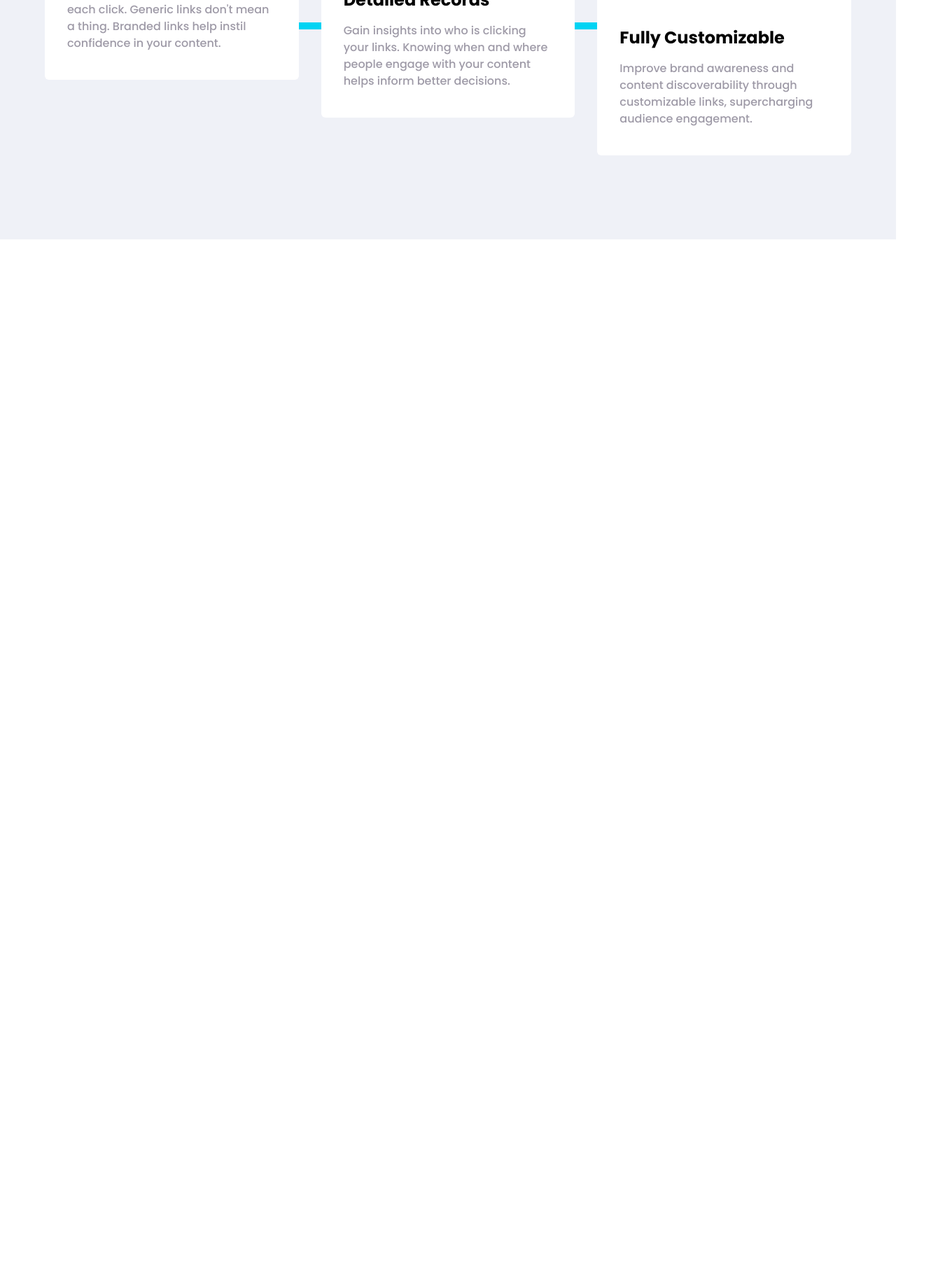
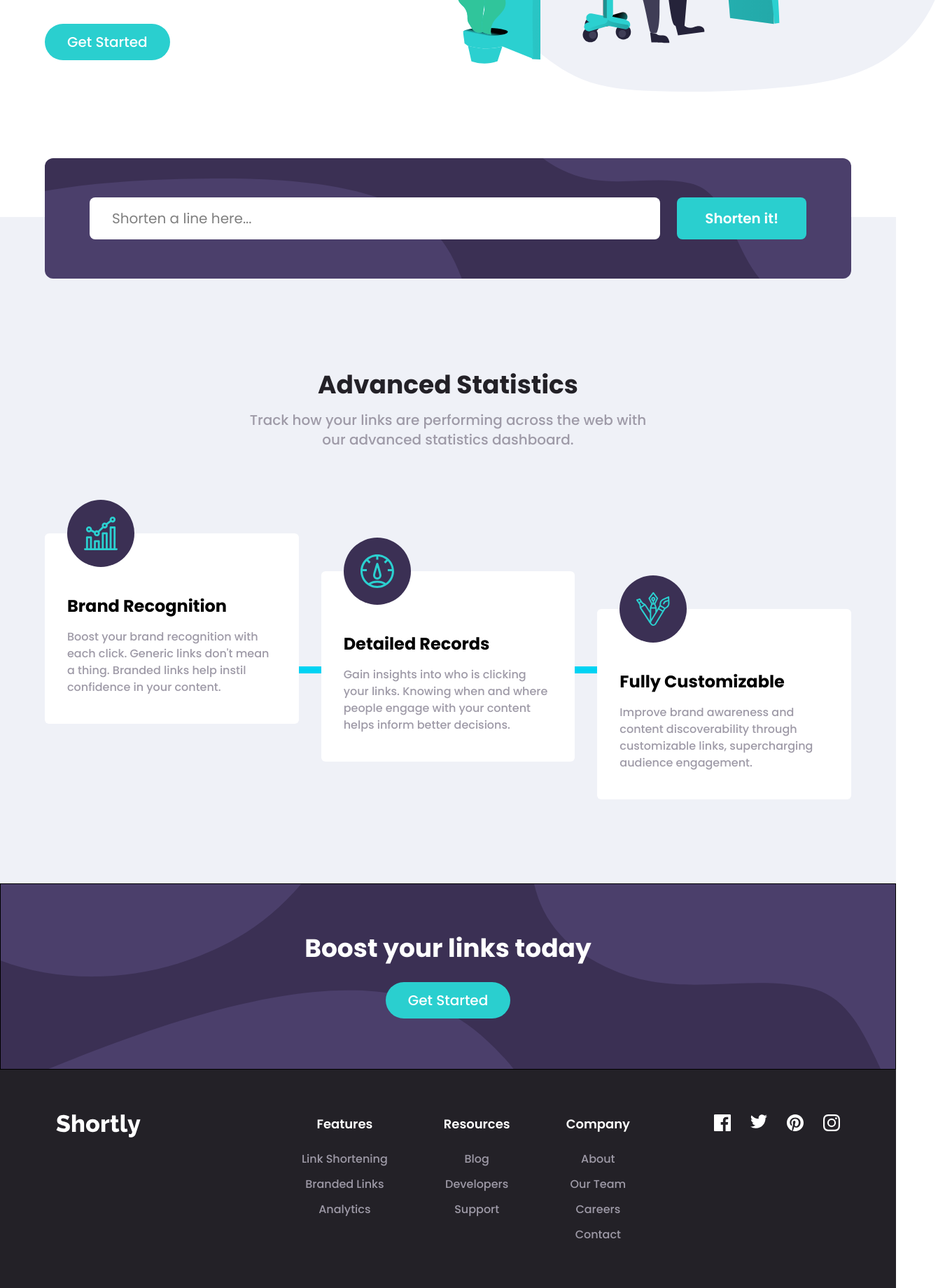
Before and after one commit to preetpalsinghkanda/URL-Shorter, a React (Vite) app: page / in a window 1280 px wide. Shown: the part 522-2362 px from the top of the page at 70% size, 1360 px wide, since content can reach past the window. Before the commit the page ends 952 px from the top, so only its background shows below. Built offline with nearby package versions, Linux system fonts and the light colour scheme.

Commit message:
maked footer and promo component responsive

```diff
--- a/src/App.css
+++ b/src/App.css
@@ -18,7 +18,11 @@
 @media(max-width:640px){
 
     .shorten{
-        background-image: url('/src/assets//bg-shorten-mobile.svg');
+        background-image: url('/src/assets/bg-shorten-mobile.svg');
+    }
+
+    .promo{
+        background-image: url('/src/assets/bg-boost-mobile.svg');
     }
 
 }
--- a/src/App.jsx
+++ b/src/App.jsx
@@ -11,7 +11,7 @@ const App = () => {
   return (
    <div className="flex items-center flex-col">
 
-  {/* <div className="px-6 w-full">
+  <div className="px-6 w-full">
     <NavBar />
   </div>
 
@@ -21,13 +21,14 @@ const App = () => {
 
 <div className="px-6 w-full">
 <Link/>
-</div> */}
+</div>
 
 
  <div className=" w-full">
 
     <AdvancedStatisticsFull />
-    {/* <Promo />  */}
+     <Promo />
+     <Footer/>
   </div>
 
 </div>
--- a/src/Components/AdvancedStatisticsFull.jsx
+++ b/src/Components/AdvancedStatisticsFull.jsx
@@ -6,7 +6,7 @@ import brandRecognition from "../assets/icon-brand-recognition.svg";
 
 const AdvancedStatisticsFull = () => {
   return (
-    <div className="pt-55 relative bottom-22 pb-30 w-full items-center flex justify-center bg-[#EFF1F7] ">
+    <div className="pt-55 pb-30 w-full items-center flex justify-center bg-[#EFF1F7] ">
       <div className=" max-w-6xl w-full mx-auto flex gap-30 flex-col items-center ">
         <div className="text-center flex gap-4 flex-col">
           <h2 className="lg:text-4xl text-3xl font-[700] text-[#232127]">
--- a/src/Components/Footer.jsx
+++ b/src/Components/Footer.jsx
@@ -7,12 +7,12 @@ import instagram from "../assets/icon-instagram.svg";
 
 const Footer = () => {
   return (
-    <div className=" bg-[#232127] w-full">
-      <div className="min-w-6xl max-w-6xl  mx-auto py-16 items-start text-white justify-between flex">
+    <div className=" bg-[#232127] w-full ">
+      <div className="w-full items-center px-4 flex-col lg:gap-0 gap-14 max-w-6xl  mx-auto py-16 lg:items-start text-white justify-between flex lg:flex-row">
         <img src={logo} alt="" className="brightness-0 invert" />
 
-        <div className="flex gap-30">
-          <div className="flex gap-20">
+        <div className="flex lg:gap-30 gap-15 md:flex-row flex-col">
+          <div className="flex lg:gap-20 gap-12 sm:flex-row flex-col text-center">
             <div className="flex flex-col gap-6">
               <h6 className="text-lg font-semibold">Features</h6>
               <div className="flex flex-col gap-3 text-[#9e9aa7] font-[500]">
@@ -41,7 +41,7 @@ const Footer = () => {
             </div>
           </div>
 
-          <div className="flex items-start gap-7">
+          <div className="flex items-start lg:justify-start  justify-center  gap-7">
             <img src={facebook} alt="" />
             <img src={twitter} alt="" />
             <img src={pinterest} alt="" />
--- a/src/Components/Link.jsx
+++ b/src/Components/Link.jsx
@@ -4,11 +4,11 @@ import shortenBg from "../assets/bg-shorten-desktop.svg";
 
 const Link = () => {
   return (
-    <div className=" mx-auto z-20 lg:mt-0 mt-20 shorten rounded-xl max-w-6xl relative sm:flex-row flex-col flex justify-between sm:py-14 p-7 sm:px-16 gap-6">
+    <div className=" mx-auto z-20  lg:-mt-22 top-22   shorten rounded-xl max-w-6xl relative sm:flex-row flex-col flex justify-between sm:py-14 p-7 sm:px-16 gap-6">
       <input
         type="text"
         placeholder="Shorten a line here..."
-        className=" outline-0 flex-1 bg-[white] px-8  text-xl py-4 rounded-lg "
+        className=" outline-0 flex-1 bg-[white] lg:px-8 px-4 text-xl py-4 rounded-lg "
       />
       <button className="bg-[#2acfcf] text-white px-10 py-4 font-semibold  text-xl rounded-lg">
         Shorten it!
--- a/src/Components/Promo.jsx
+++ b/src/Components/Promo.jsx
@@ -4,8 +4,8 @@ import "../App.css";
 const Promo = () => {
   return (
     <div className="border promo w-full  flex items-center flex-col gap-7 py-18">
-      <h3 className="text-4xl font-[700] text-white">Boost your links today</h3>
-      <button className="text-white px-8  rounded-4xl py-3 bg-[#2acfcf] font-[500] text-xl">
+      <h3 className="lg:text-4xl text-2xl md:text-3xl font-[700] text-white">Boost your links today</h3>
+      <button className="text-white px-8 rounded-4xl py-3 bg-[#2acfcf] font-[500] text-xl">
         {" "}
         Get Started
       </button>
```
